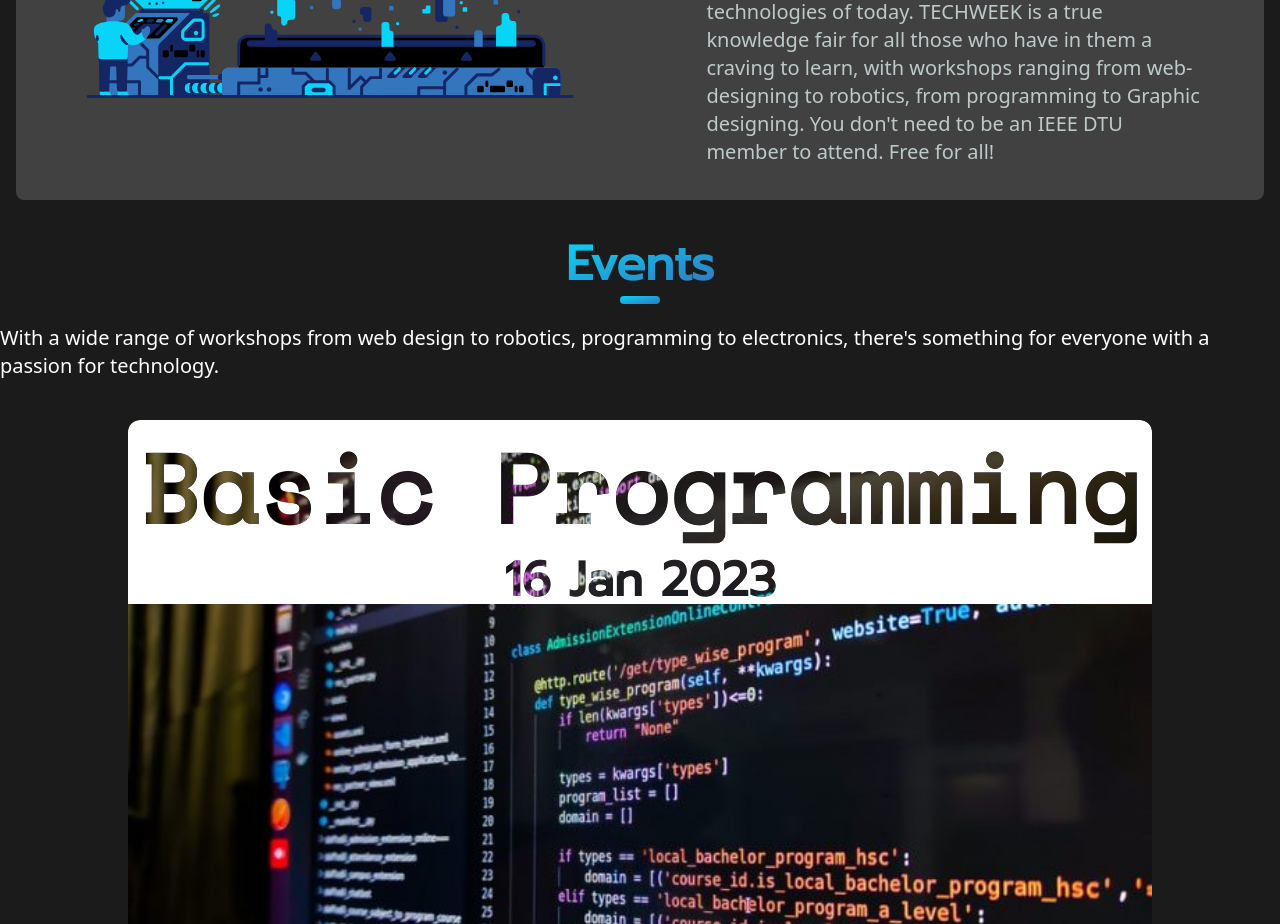
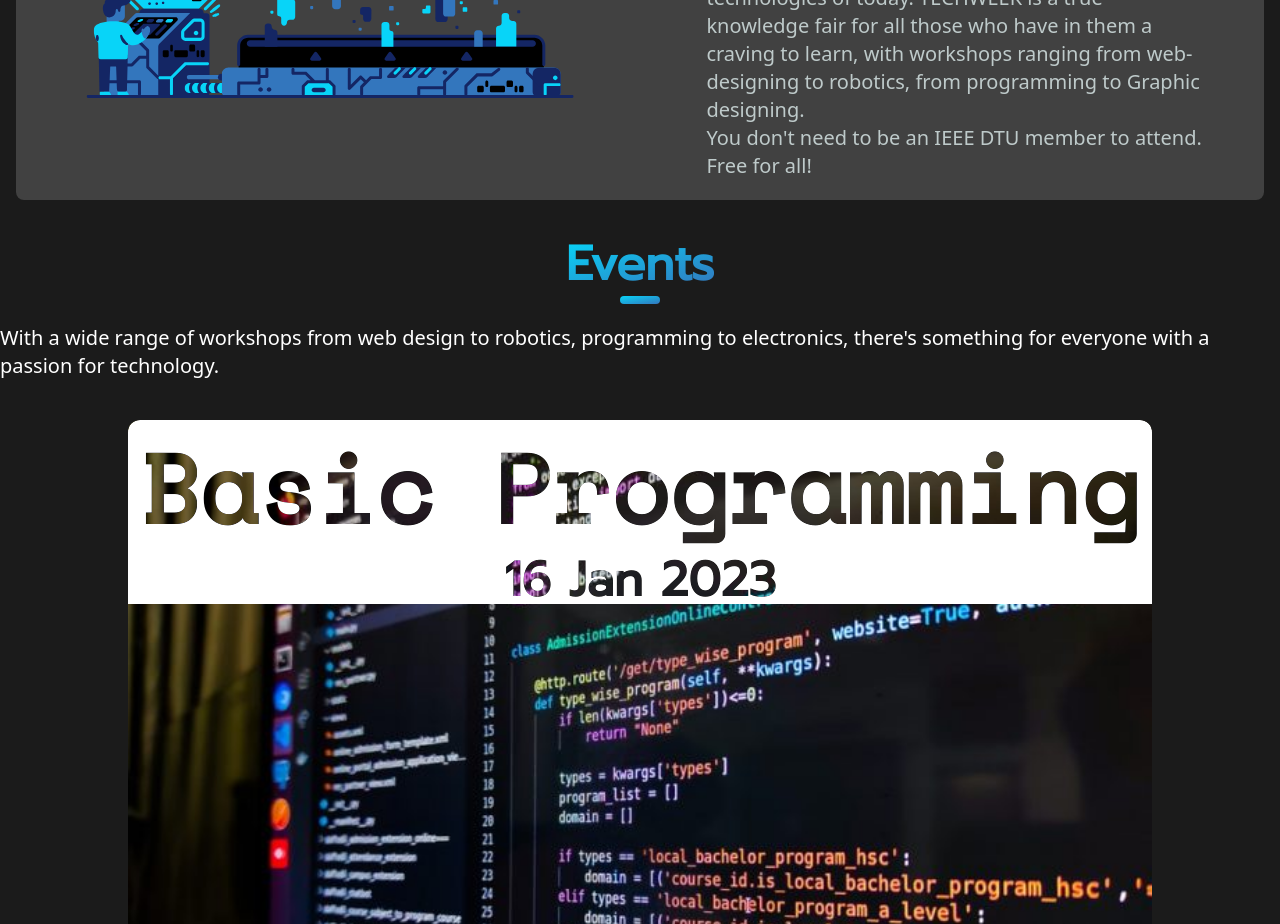
Before and after one commit to notsosimppole/IEEE-DTU-TechWeek, a Next.js app: page / in a window 1280 px wide. Shown: the part 1100-2024 px from the top of the page. Built offline with nearby package versions, Linux system fonts and the light colour scheme.

Commit message:
Update index.jsx

```diff
--- a/components/events/index.jsx
+++ b/components/events/index.jsx
@@ -17,6 +17,8 @@ const Events = () => {
                 <p className='text-[#BECACA] pt-1 text-xl  px-10 md:px-0 py-10 md:py-0'>
                     TECHWEEK is the annual workshop galore organised by IEEE DTU which offers budding engineers an insight into the various new and upcoming technologies. Workshops organized during TECHWEEK introduce technologies to students and intent to stimulate their interest in cutting edge technologies of today.
                     TECHWEEK is a true knowledge fair for all those who have in them a craving to learn, with workshops ranging from web-designing to robotics, from programming to Graphic designing.
+                    </p>
+                <p className='text-[#BECACA] pt-1 text-xl  px-10 md:px-0 md:py-0'>
                     You don't need to be an IEEE DTU member to attend. Free for all!
                 </p>
             </div>
```
